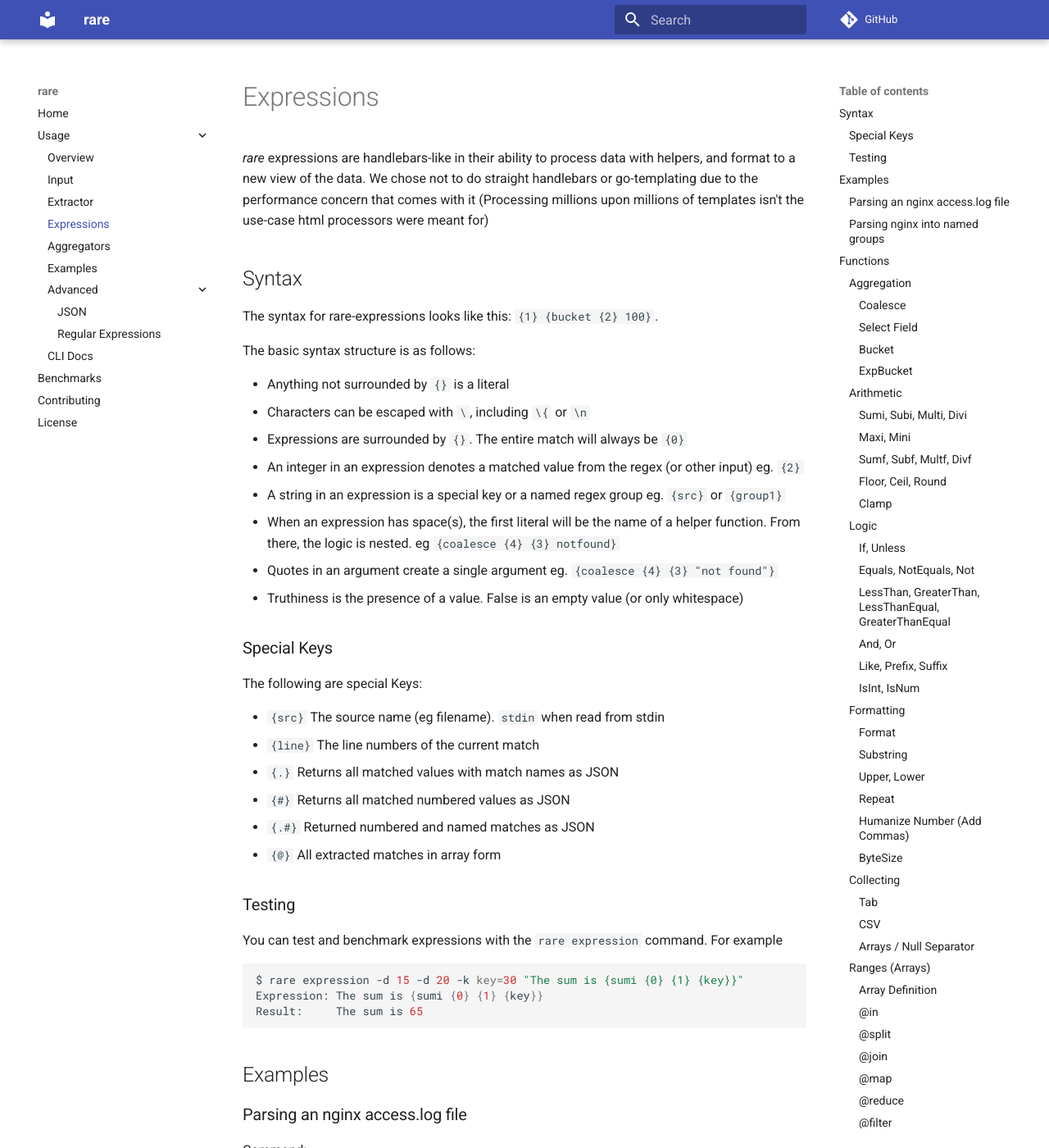
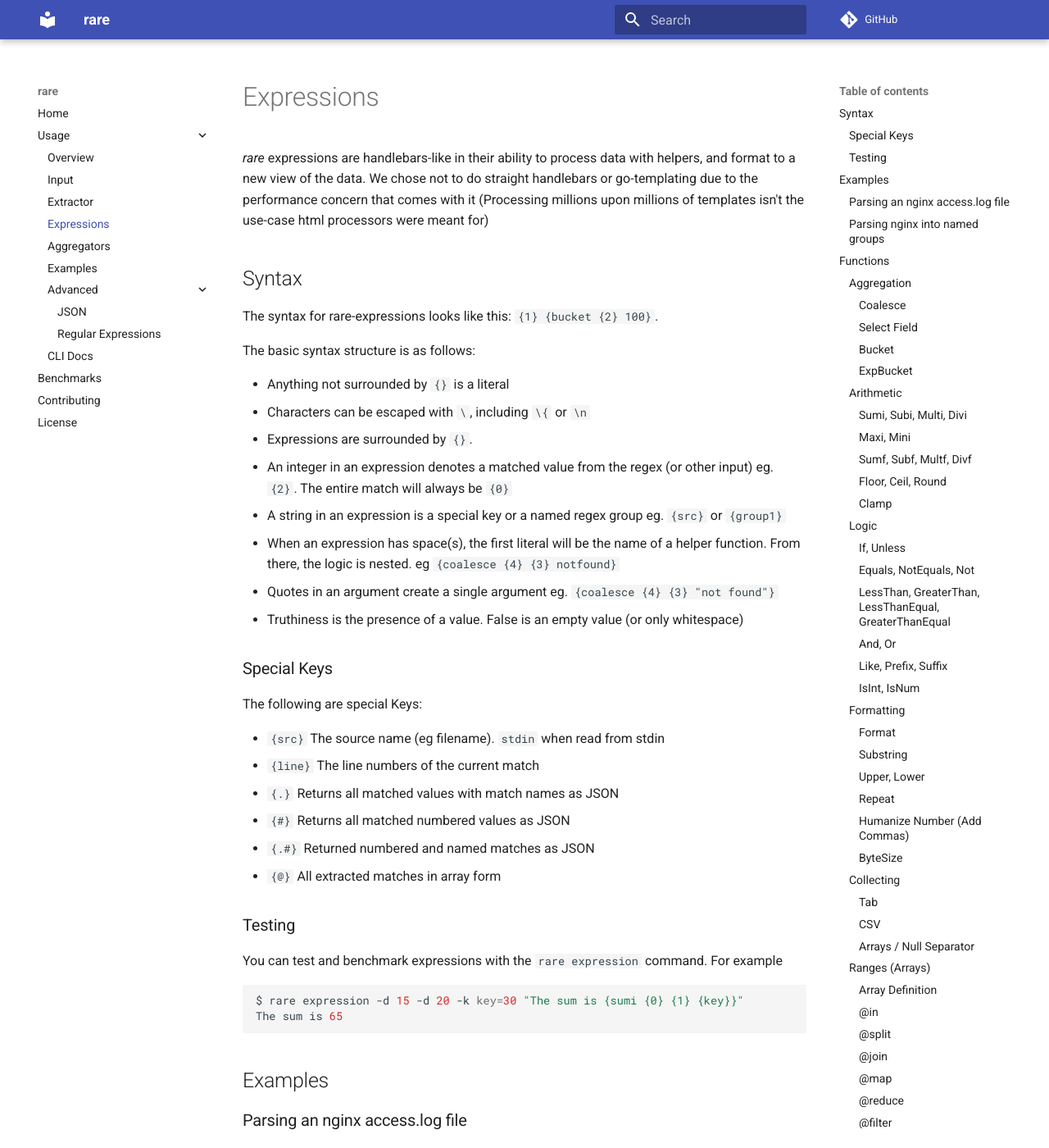
Before and after one commit to zix99/rare, an MkDocs documentation site: the page built from docs/usage/expressions.md, in a window 1280 px wide and 1400 px high. Shown: the whole window at 82% size. Built offline with MkDocs 1.6.1 and Material for MkDocs 9.7.7, drawn with Linux system fonts in a browser that asks for light colours; comment, search, counter and statistics services are not loaded.

Commit message:
Tweak some doc wording

````diff
--- a/docs/usage/expressions.md
+++ b/docs/usage/expressions.md
@@ -14,8 +14,8 @@ The basic syntax structure is as follows:
 
  * Anything not surrounded by `{}` is a literal
  * Characters can be escaped with `\`, including `\{` or `\n`
- * Expressions are surrounded by `{}`. The entire match will always be `{0}`
- * An integer in an expression denotes a matched value from the regex (or other input) eg. `{2}`
+ * Expressions are surrounded by `{}`.
+ * An integer in an expression denotes a matched value from the regex (or other input) eg. `{2}`. The entire match will always be `{0}`
  * A string in an expression is a special key or a named regex group eg. `{src}` or `{group1}`
  * When an expression has space(s), the first literal will be the name of a helper function.
    From there, the logic is nested. eg `{coalesce {4} {3} notfound}`
@@ -39,8 +39,7 @@ You can test and benchmark expressions with the `rare expression` command. For e
 
 ```sh
 $ rare expression -d 15 -d 20 -k key=30 "The sum is {sumi {0} {1} {key}}"
-Expression: The sum is {sumi {0} {1} {key}}
-Result:     The sum is 65
+The sum is 65
 ```
 
 ## Examples
````
